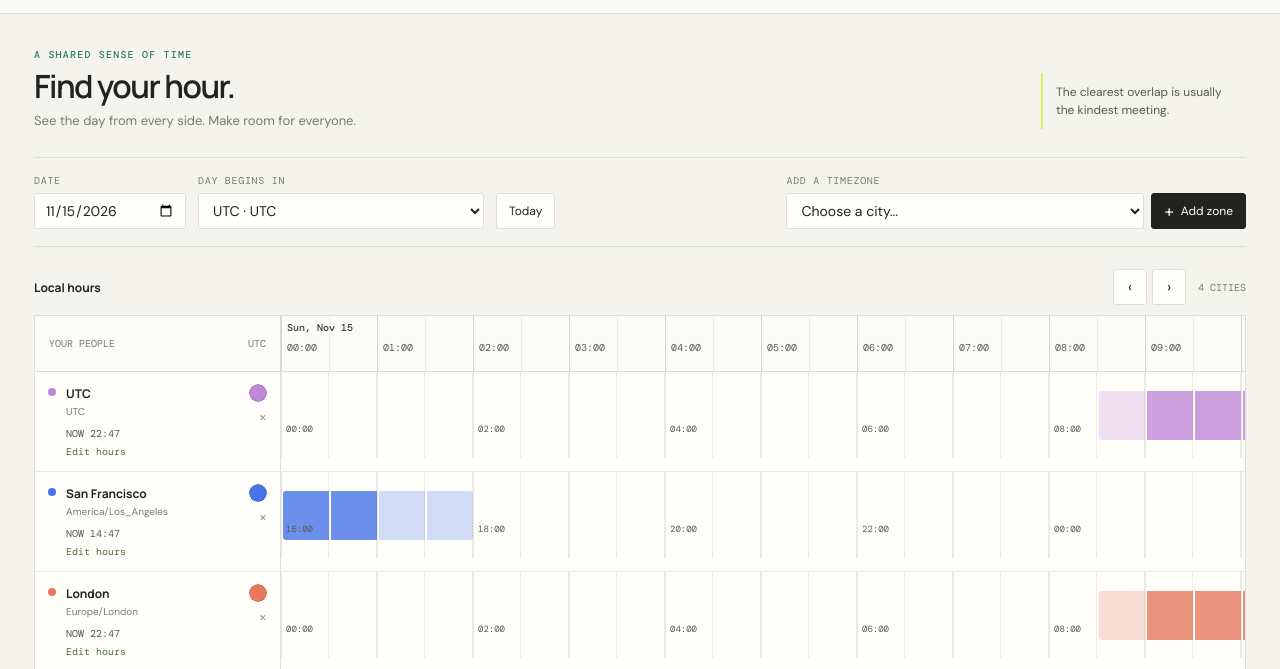
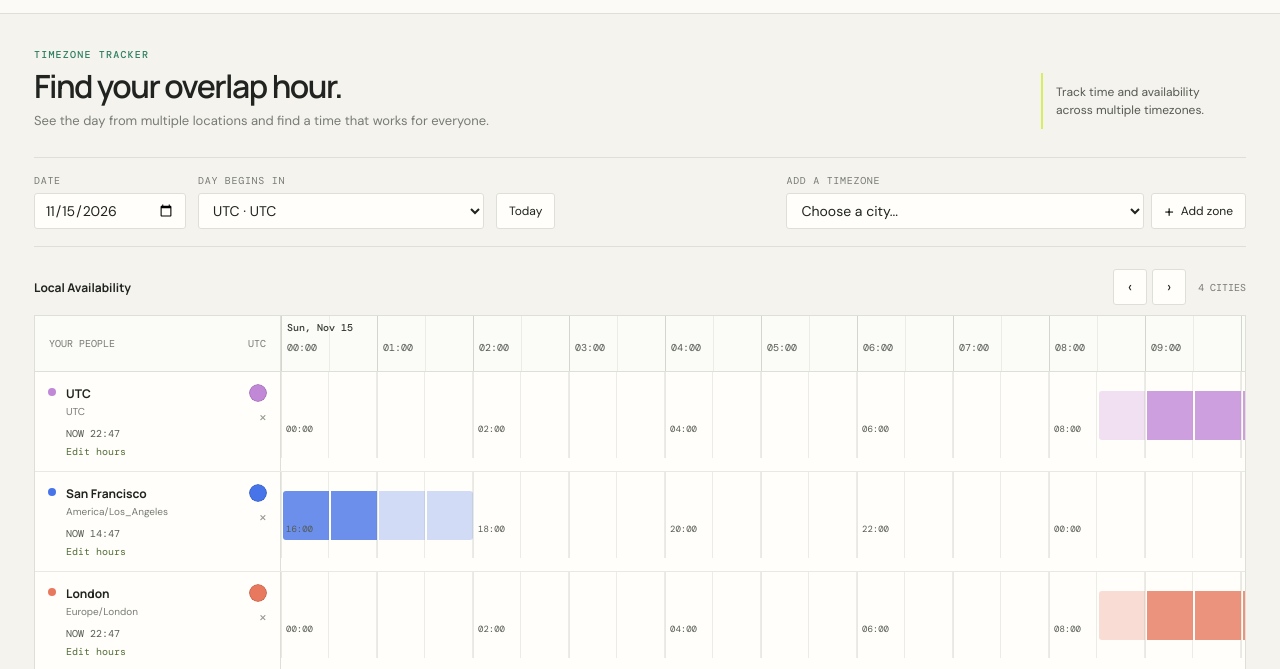
Before and after one commit to abidurr/overlap-alpine, a plain HTML site: page index.html in a window 1280 px wide. Shown: the part 52-721 px from the top of the page. Drawn offline with nearby package versions, Linux system fonts and the light colour scheme.

Commit message:
text update

```diff
--- a/index.html
+++ b/index.html
@@ -977,14 +977,15 @@
         <main>
             <div class="heading">
                 <div>
-                    <div class="eyebrow">A shared sense of time</div>
-                    <h1>Find your hour.</h1>
+                    <div class="eyebrow">Timezone Tracker</div>
+                    <h1>Find your overlap hour.</h1>
                     <p class="intro">
-                        See the day from every side. Make room for everyone.
+                        See the day from multiple locations and find a time that
+                        works for everyone.
                     </p>
                 </div>
                 <div class="heading-note">
-                    The clearest overlap is usually the kindest meeting.
+                    Track time and availability across multiple timezones.
                 </div>
             </div>
 
@@ -1039,14 +1040,14 @@
                             ></template>
                         </select>
                     </div>
-                    <button class="button primary" @click="addZone()">
+                    <button class="button" @click="addZone()">
                         <span class="plus" aria-hidden="true">+</span> Add zone
                     </button>
                 </div>
             </section>
 
             <div class="section-label">
-                <h2>Local hours</h2>
+                <h2>Local Availability</h2>
                 <div class="timeline-nav">
                     <button
                         class="button"
```
